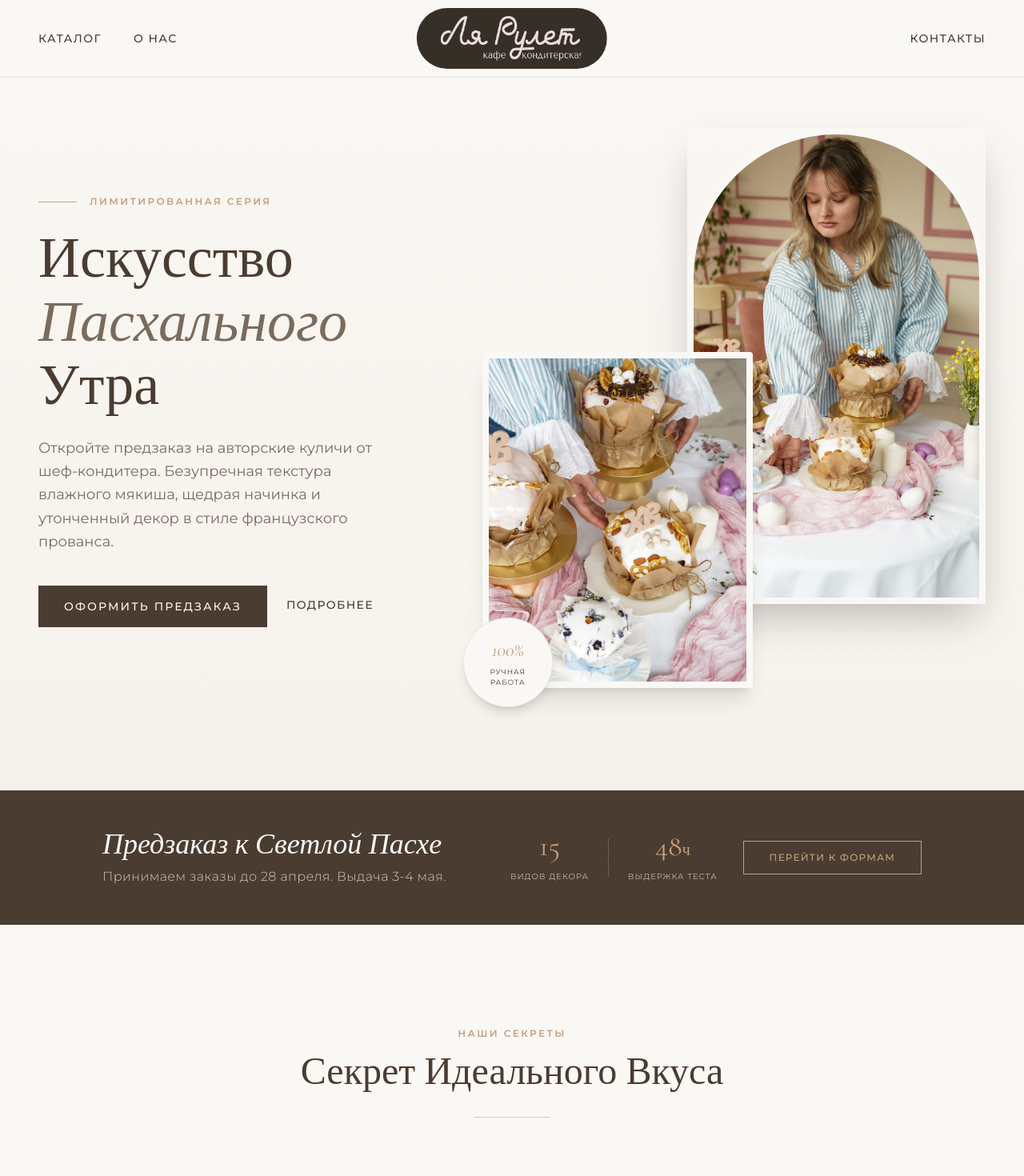
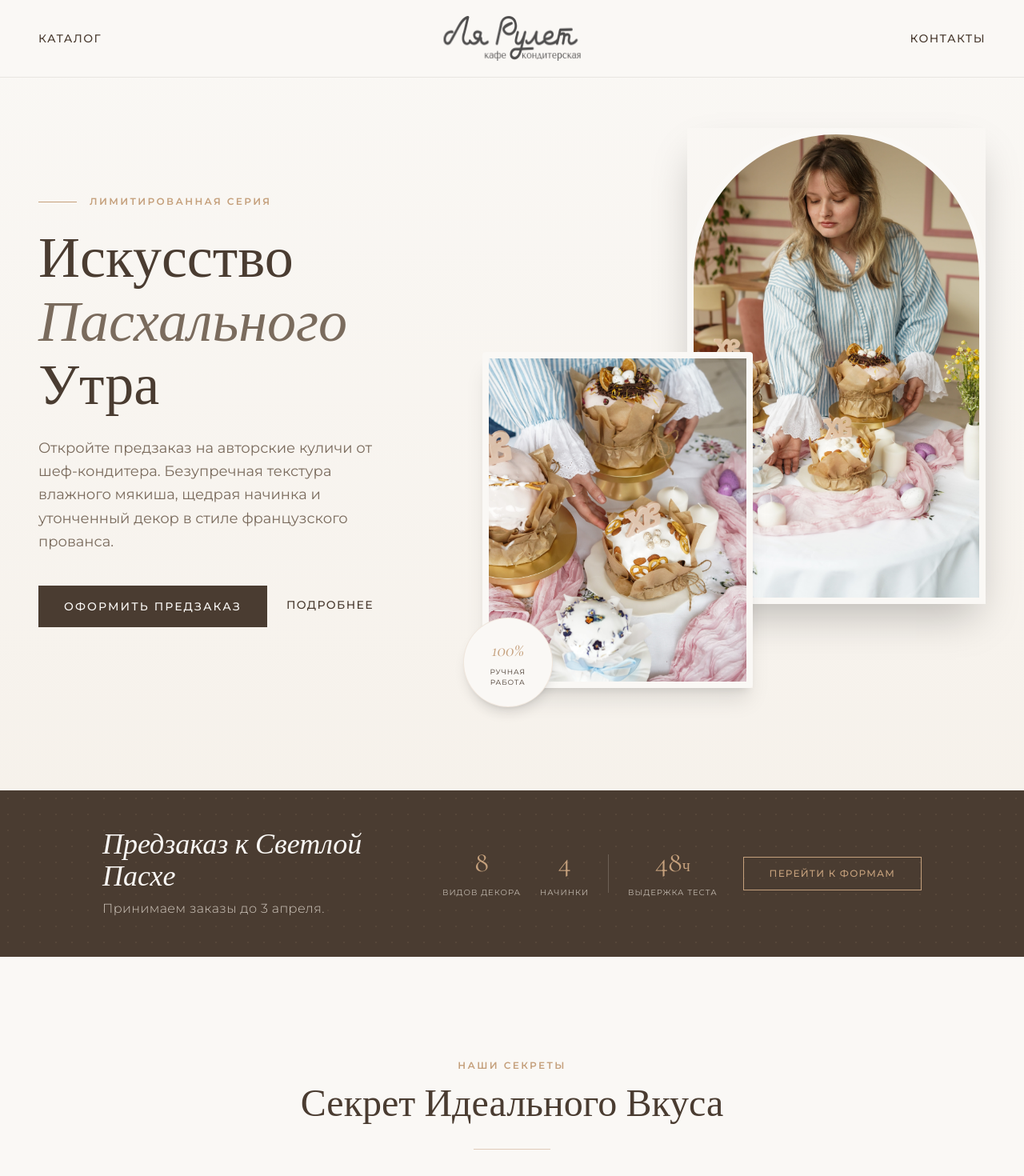
Before and after one commit to Kud8/la-rulet-v2, a React (Vite) app: page / in a window 1280 px wide. Shown: the top 1470 px of the page at 80% size. Built offline with nearby package versions, Linux system fonts and the light colour scheme.

Commit message:
feat: update logo and some text

```diff
--- a/src/components/Header.tsx
+++ b/src/components/Header.tsx
@@ -38,9 +38,9 @@ export function Header() {
             >
               Каталог
             </NavLink>
-            <a href="#" className="text-sm font-medium tracking-widest uppercase hover:text-accent transition-colors duration-300">
-              О нас
-            </a>
+            {/*<a href="#" className="text-sm font-medium tracking-widest uppercase hover:text-accent transition-colors duration-300">*/}
+            {/*  О нас*/}
+            {/*</a>*/}
           </nav>
 
           {/* Logo */}
@@ -48,7 +48,7 @@ export function Header() {
             to="/"
             className="absolute left-1/2 transform -translate-x-1/2"
           >
-            <img src="/logo.png" alt="Ля Рулет" className="h-14" style={{ background: '#2a221cf0', borderRadius: '70px', padding: '10px 30px', boxSizing: "content-box" }} />
+            <img src="/logo-2.png" alt="Ля Рулет" className="h-14"/>
           </NavLink>
 
           {/* Right side */}
--- a/src/components/PreorderBanner.tsx
+++ b/src/components/PreorderBanner.tsx
@@ -15,15 +15,21 @@ export function PreorderBanner() {
             Предзаказ к Светлой Пасхе
           </h2>
           <p className="font-sans font-light text-cream/80 tracking-wide">
-            Принимаем заказы до 28 апреля. Выдача 3-4 мая.
+            Принимаем заказы до 3 апреля.
           </p>
         </div>
 
         <div className="flex items-center gap-6">
           <div className="text-center">
-            <span className="block font-serif text-4xl text-accent mb-1">15</span>
+            <span className="block font-serif text-4xl text-accent mb-1">8</span>
             <span className="text-[10px] uppercase tracking-widest text-cream/70">
               Видов декора
+            </span>
+          </div>
+          <div className="text-center">
+            <span className="block font-serif text-4xl text-accent mb-1">4</span>
+            <span className="text-[10px] uppercase tracking-widest text-cream/70">
+              Начинки
             </span>
           </div>
           <div className="w-px h-12 bg-cream/20" />
```
Also changed, not shown: public/logo-2.jpg (deleted), public/logo-2.png (added).
